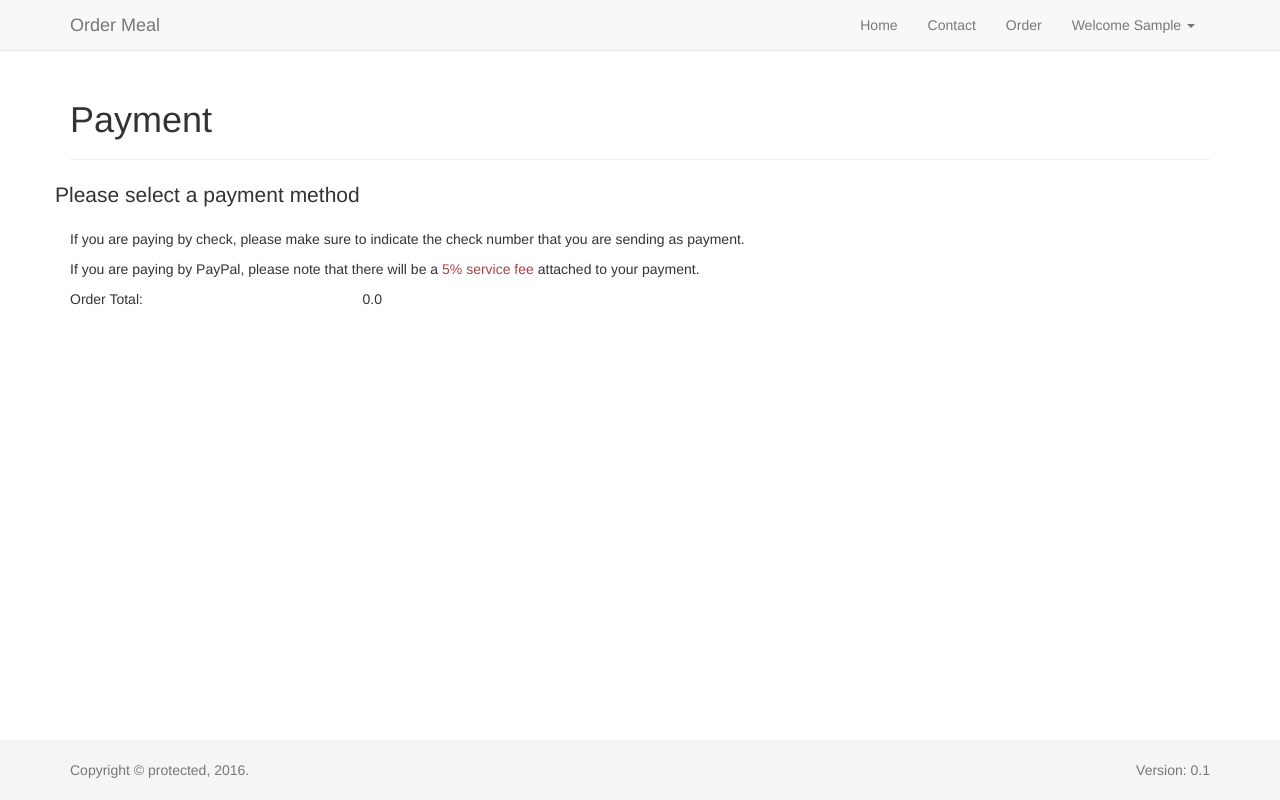
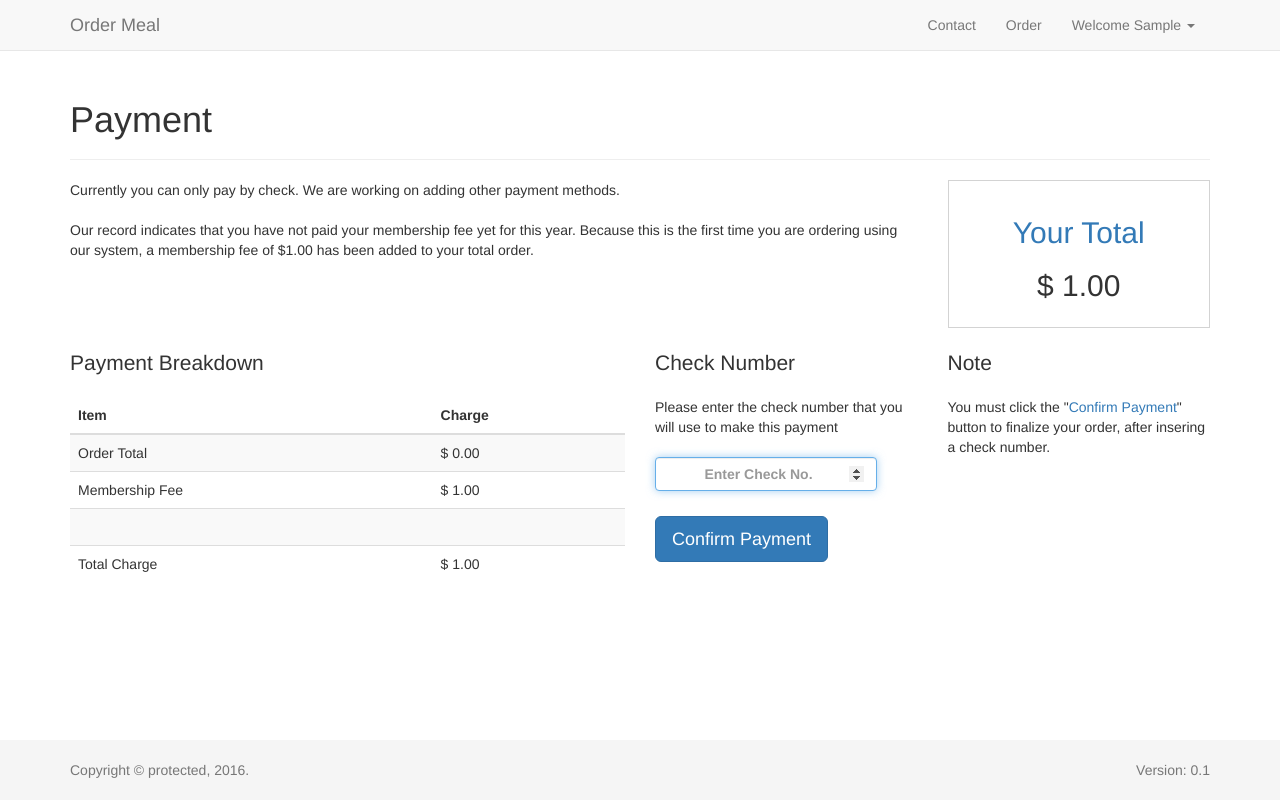
Before and after one commit to pykhan/ordermeal, a Django app: page /payment in a window 1280 px wide. Run offline with Django 3.2, Linux system fonts and the light colour scheme; the visitor is signed in with stand-in values (Sample User, id 1); data comes from the database, SQL or seed files in the repository; data that the repository does not hold is empty; parts of the project's set-up code (start-up, migrations or seed data) failed here and were passed over; some libraries are stand-ins or nearby versions.

Commit message:
pay by check activated.

```diff
--- a/web/forms.py
+++ b/web/forms.py
@@ -52,4 +52,4 @@ class ParentProfileForm(forms.ModelForm):
 
     class Meta:
         model = ParentProfile
-        exclude = ('user', )
+        exclude = ('user', 'is_membership_paid', )
--- a/web/models.py
+++ b/web/models.py
@@ -28,6 +28,7 @@ class ParentProfile(ModelSaveMixin, models.Model):
     city = models.CharField(verbose_name=_('City'), max_length=100)
     state = models.CharField(max_length=2, default=_('NJ'), choices=STATE_CHOICES)
     zip_code = models.CharField(max_length=5, blank=True, null=True)
+    is_membership_paid = models.BooleanField(verbose_name=_('Membership Paid'), default=False)
 
     def __str__(self):
         return "%s, %s" % (self.user.last_name, self.user.first_name)
--- a/web/static/web/app.js
+++ b/web/static/web/app.js
@@ -25,3 +25,20 @@ var addToCart = function(productId, clickedButtonId){
         });
     });
 };
+
+
+var confirmPayment = function(){
+    $.ajax({
+        url: "/confirm-payment/" + $("#id_checkNo").val(),
+        method: "GET"
+    }).done(function(response){
+        response.payloads.forEach(function(data){
+            $.notify(data.message, "success");
+            $("#id_checkNo").hide();
+            $("#id_paymentConfirmationButton").hide();
+            $("#id_note").innerHtml = "Order Confirmation #<br>" + data.confirmation_no;
+        });
+    }).error(function(response){
+        console.log(response);
+    });
+};
--- a/web/templates/web/base.html
+++ b/web/templates/web/base.html
@@ -59,11 +59,10 @@
             <span class="icon-bar"></span>
             <span class="icon-bar"></span>
         </button>
-        <a class="navbar-brand" href="#">Order Meal</a>
+        <a class="navbar-brand" href="{% url 'ol:home' %}">Order Meal</a>
         </div>
         <div id="navbar" class="collapse navbar-collapse pull-right">
         <ul class="nav navbar-nav">
-            <li><a href="{% url 'ol:home' %}">Home</a></li>
             <li><a href="{% url 'ol:contact' %}">Contact</a></li>
             {% if user.is_authenticated %}
                 <li><a href="{% url 'ol:order' %}">Order</a></li>
--- a/web/templates/web/payment.html
+++ b/web/templates/web/payment.html
@@ -1,26 +1,80 @@
 {% extends 'web/base.html' %}
+{% load humanize %}
 
 {% block page_body %}
 <div class="row">
-    <div class="lead">Please select a payment method</div>
-    <div class="col-xs-12 col-sm-12 col-md-12 col-lg-12">
-        <p>
-            If you are paying by check, please make sure to indicate
-            the check number that you are sending as payment.
-        </p>
-        <p>
-            If you are paying by PayPal, please note that there will
-            be a <span class="text-danger">5% service fee</span>
-            attached to your payment.
-        </p>
+    <div class="col-xs-12 col-sm-9 col-md-9 col-lg-9">
+        <div>
+            Currently you can only pay by check. We are working on adding other payment methods.
+        </div>
+        <div>&nbsp;</div>
+        <div>
+            {% if not is_membership_paid %}
+                Our record indicates that you have not paid your membership fee yet for this year.
+                Because this is the first time you are ordering using our system, a membership
+                fee of $1.00 has been added to your total order.
+            {% endif %}
+        </div>
     </div>
-    <div class="col-xs-6 col-sm-3 col-md-3 col-lg-3">
-        Order Total:
-    </div>
-    <div class="col-xs-6 col-sm-9 col-md-9 col-lg-9">
-        {{ order_total }}
+    <div class="col-xs-12 col-sm-3 col-md-3 col-lg-3">
+        <div class="product text-center">
+            <h2 class="text-primary">Your Total</h2>
+            <h2>$ {{ order_total_with_membership_fee|floatformat:"2"|intcomma }}</h2>
+        </div>
     </div>
     <div class="col-xs-12 col-sm-12 col-md-12 col-lg-12">&nbsp;</div>
-    <div class="col-xs-12 col-sm-12 col-md-12 col-lg-12">&nbsp;</div>
+    <div class="col-xs-12 col-sm-6 col-md-6 col-lg-6">
+        <div class="lead">Payment Breakdown</div>
+        <div class="table-responsive">
+            <table class="table table-striped">
+                <thead>
+                    <tr>
+                        <th>Item</th>
+                        <th>Charge</th>
+                    </tr>
+                </thead>
+                <tbody>
+                    <tr>
+                        <td>Order Total</td>
+                        <td>$ {{ order_total|floatformat:"2"|intcomma }}</td>
+                    </tr>
+                    {% if not is_membership_paid %}
+                    <tr>
+                        <td>Membership Fee</td>
+                        <td>$ 1.00</td>
+                    </tr>
+                    {% endif %}
+                    <tr>
+                        <td colspan="2">&nbsp;</td>
+                    </tr>
+                    <tr>
+                        <td>Total Charge</td>
+                        <td>$ {{ order_total_with_membership_fee|floatformat:"2"|intcomma }}</td>
+                    </tr>
+                </tbody>
+            </table>
+        </div>
+    </div>
+    <div class="col-xs-12 col-sm-6 col-md-3 col-lg-3">
+        <div class="lead">Check Number</div>
+        <div>Please enter the check number that you will use to make this payment</div>
+        <div>&nbsp;</div>
+        <div>
+            <label for="id_checkNo">
+                <input id="id_checkNo" type="number" placeholder="Enter Check No." autofocus="autofocus" required="required" class="form-control text-center">
+            </label>
+        </div>
+        <div>&nbsp;</div>
+        <div>
+            <a href="javascript:confirmPayment()" id="id_paymentConfirmationButton" class="btn btn-lg btn-primary">Confirm Payment</a>
+        </div>
+    </div>
+    <div class="col-xs-12 col-sm-6 col-md-3 col-lg-3">
+        <div class="lead">Note</div>
+        <div id="id_note">
+            You must click the "<span class="text-primary">Confirm Payment</span>"
+            button to finalize your order, after insering a check number.
+        </div>
+    </div>
 </div>
 {% endblock %}
--- a/web/urls.py
+++ b/web/urls.py
@@ -25,6 +25,7 @@ urlpatterns = [
     url(r'^payment$', PaymentView.as_view(), name='payment'),
 
     ## login required - api calls
+    url(r'^confirm-payment/(?P<check_no>\w+)$', api.confirm_payment, name='confirm-payment'),
     url(r'^get-cart$', api.get_cart, name='api-cart'),
     url(r'^add-to-cart/(?P<child_id>(\d+))/(?P<product_id>(\d+))/(?P<for_date>(\d{4}-\d{1,2}-\d{1,2}))$', api.add_to_cart, name='api-add-to-cart'),
     url(r'^categories/(?P<category_id>\d+)$', api.get_categories, name='api-category'),
--- a/web/views.py
+++ b/web/views.py
@@ -15,7 +15,7 @@ from django.contrib.auth.forms import AuthenticationForm
 from web.api import (get_all_products, get_all_children, get_cart_total)
 from web.forms import (DoctorForm, ChildForm,
                         UserForm, ParentProfileForm, LoginForm)
-from web.models import (Product, OrderConfirmationId, Order, Child)
+from web.models import (Product, OrderConfirmationId, Order, Child, ParentProfile)
 
 
 log = logging.getLogger(__name__)
@@ -154,6 +154,8 @@ class LoginView(FormView):
         if user is not None:
             if user.is_active:
                 login(self.request, user)
+                profile = ParentProfile.objects.get(user=user)
+                self.request.session["is_membership_paid"] = profile.is_membership_paid
         return super(LoginView, self).form_valid(form)
 
     def form_invalid(self, form):
@@ -227,28 +229,19 @@ class PaymentView(LoginRequiredMixin, TemplateView):
 
     def get(self, request, *args, **kwargs):
         self.cart = request.session.get("cart", [])
+        self.is_membership_paid = request.session.get("is_membership_paid", False)
         self.order_total = get_cart_total(request)
-        cfm_id_obj = OrderConfirmationId(total_price=self.order_total)
-        cfm_id_obj.save()
-        request.session["order_confirmation_no"] = cfm_id_obj.order_cfm
-        # print("order cfm: %s" % cfm_id_obj.order_cfm)
-        # for item in self.cart:
-        #     order = Order(parent=request.user,
-        #         child=Child.objects.get(id=item["child_id"]),
-        #         product=Product.objects.get(id=item["id"]),
-        #         quantity=item["quantity"],
-        #         price=Decimal.from_float(item["price"]),
-        #         for_date=datetime.strptime(item["for_date"], '%Y-%m-%d').date(),
-        #         order_cfm=cfm_id_obj
-        #     )
-        #     order.save()
-        #     print("item saved. id: %s" % order.pk)
+        self.order_total_with_membership_fee = self.order_total if self.is_membership_paid else self.order_total + 1
+        request.session["order_total"] = self.order_total
+        request.session["order_total_with_membership_fee"] = self.order_total_with_membership_fee
         return super(PaymentView, self).get(request, *args, **kwargs)
 
     def get_context_data(self, **kwargs):
         context = super(PaymentView, self).get_context_data(**kwargs)
         context["page_header"] = "Payment"
         context["order_total"] = self.order_total
+        context["order_total_with_membership_fee"] = self.order_total_with_membership_fee
+        context["is_membership_paid"] = self.is_membership_paid
         return context
 
 
```
Also changed, not shown: ordermeal/settings.py (+4 -7 lines), web/api.py (+56 -11 lines), web/migrations/0002_parentprofile_is_membership_paid.py (added).
